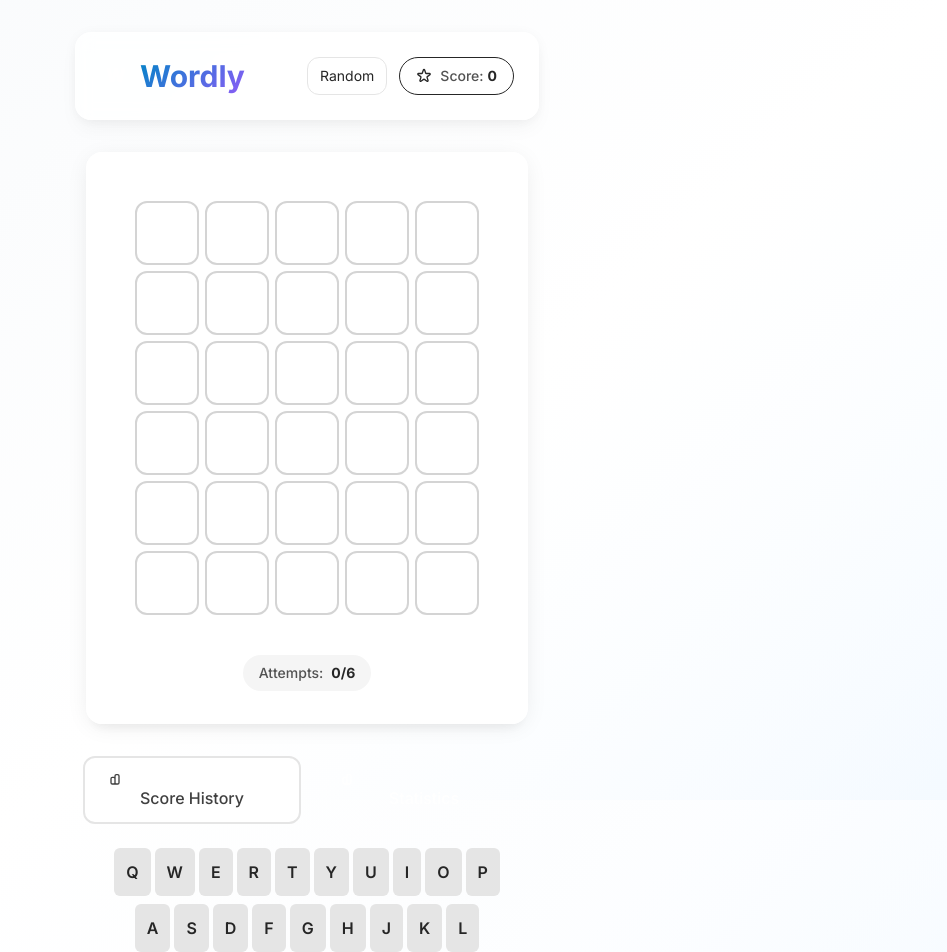
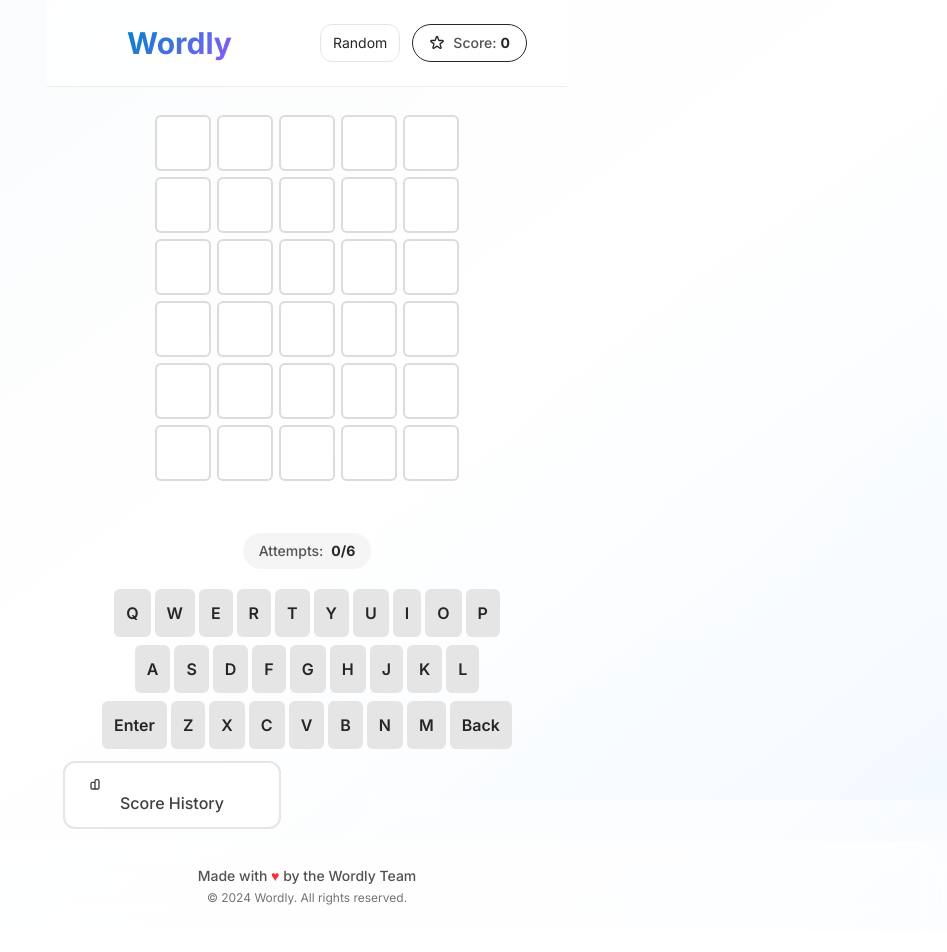
Before and after one commit to brown2020/wordly, a Next.js app: page / in a window 1280 px wide. Shown: the top 952 px of the page, without its empty margins (333-1280 px from the left). After the commit the page ends 930 px from the top, so only its background shows below. Built offline with nearby package versions, Linux system fonts and the light colour scheme.

Commit message:
refactor: enhance UI components and update game styling for improved responsiveness

```diff
--- a/src/components/WordlyMain.tsx
+++ b/src/components/WordlyMain.tsx
@@ -24,28 +24,26 @@ export default function WordlyMain() {
 
   return (
     <div className={LAYOUT.container}>
-      {/* Elegant header card */}
-      <div className="card mb-8">
+      {/* Wordle-like frame: header top, board centered, keyboard bottom */}
+      <div className="sticky top-0 z-20 -mx-2 sm:-mx-4 border-b border-neutral-200/70 bg-white/80 px-2 backdrop-blur-sm sm:px-4">
         <GameHeader />
       </div>
 
-      {/* Main game area */}
-      <main className="flex-1 flex flex-col items-center justify-center">
-        {/* Game board with beautiful card styling */}
-        <div className="card-elevated p-8 mb-8">
+      <main className="flex flex-1 flex-col items-center justify-center py-3">
+        <div className="flex flex-col items-center gap-3">
           <GameBoard />
-
-          {/* Attempts counter with elegant styling */}
           <AttemptsCounter attempts={guesses.length} maxAttempts={6} />
         </div>
+      </main>
 
-        {/* Action buttons with beautiful styling */}
-        <GameControls onShowStats={() => setShowStats(true)} />
-
-        <div className="mt-6 w-full max-w-md">
+      <footer className="pt-2 pb-[max(env(safe-area-inset-bottom),0.75rem)]">
+        <div className="w-full">
           <OnscreenKeyboard />
+          <div className="mt-3">
+            <GameControls onShowStats={() => setShowStats(true)} />
+          </div>
         </div>
-      </main>
+      </footer>
 
       <GameOverModal
         isWinner={isWinner}
--- a/src/constants/constants.ts
+++ b/src/constants/constants.ts
@@ -16,21 +16,28 @@ export const GAME = {
 
 // Beautiful tile styling with proper contrast and visibility
 export const TILE_STYLES = {
-  base: "w-16 h-16 flex items-center justify-center text-2xl font-bold border-2 rounded-xl transition-all duration-300 shadow-tile hover:shadow-tile-hover transform hover:-translate-y-0.5",
-  empty: "border-neutral-300 bg-white text-neutral-400",
-  filled: "border-neutral-400 bg-white text-neutral-800 shadow-medium",
-  current:
-    "border-primary-400 bg-primary-50 text-primary-800 ring-2 ring-primary-200",
-  correct:
-    "bg-emerald-500 text-white border-emerald-500 shadow-medium animate-bounce-gentle",
-  present:
-    "bg-amber-500 text-white border-amber-500 shadow-medium animate-bounce-gentle",
-  absent: "bg-neutral-500 text-white border-neutral-500 shadow-soft",
+  // Wordle-like sizing: adapt to viewport so the board+keyboard fit vertically.
+  // We use min(vw, vh) so short-but-wide windows don't overflow.
+  base: [
+    "flex items-center justify-center font-bold uppercase border-2",
+    "rounded-[0.375rem]",
+    "w-[clamp(2.6rem,min(7.5vw,7vh),3.6rem)] h-[clamp(2.6rem,min(7.5vw,7vh),3.6rem)]",
+    "text-[clamp(1.25rem,min(4.2vw,3.2vh),1.875rem)]",
+    "transition-[transform,background-color,border-color,color] duration-200 select-none cursor-default",
+  ].join(" "),
+  empty: "border-neutral-300/80 bg-white text-neutral-700",
+  filled: "border-neutral-400 bg-white text-neutral-900",
+  current: "border-neutral-500 bg-white text-neutral-900",
+  correct: "bg-emerald-600 text-white border-emerald-600",
+  present: "bg-amber-500 text-white border-amber-500",
+  absent: "bg-neutral-600 text-white border-neutral-600",
 } as const;
 
 // Elegant layout classes with improved spacing
 export const LAYOUT = {
-  container: "w-full max-w-lg mx-auto px-6 py-8",
+  // Full-height layout so we can pin keyboard to bottom.
+  container:
+    "mx-auto flex min-h-dvh w-full max-w-[520px] flex-col px-2 sm:px-4",
   header:
     "flex items-center justify-between py-6 border-b border-neutral-200/60 bg-white/80 backdrop-blur-sm",
   board:
```
Also changed, not shown: eslint.config.mjs (line endings or trailing spaces), src/components/ui/Modal.tsx (line endings or trailing spaces), src/components/ui/icons.tsx (line endings or trailing spaces), src/hooks/useGameStats.ts (line endings or trailing spaces), src/hooks/useScores.ts (line endings or trailing spaces), src/utils/stats-utils.ts (line endings or trailing spaces), 1 other file (tests, documents, lock files or other folders).
